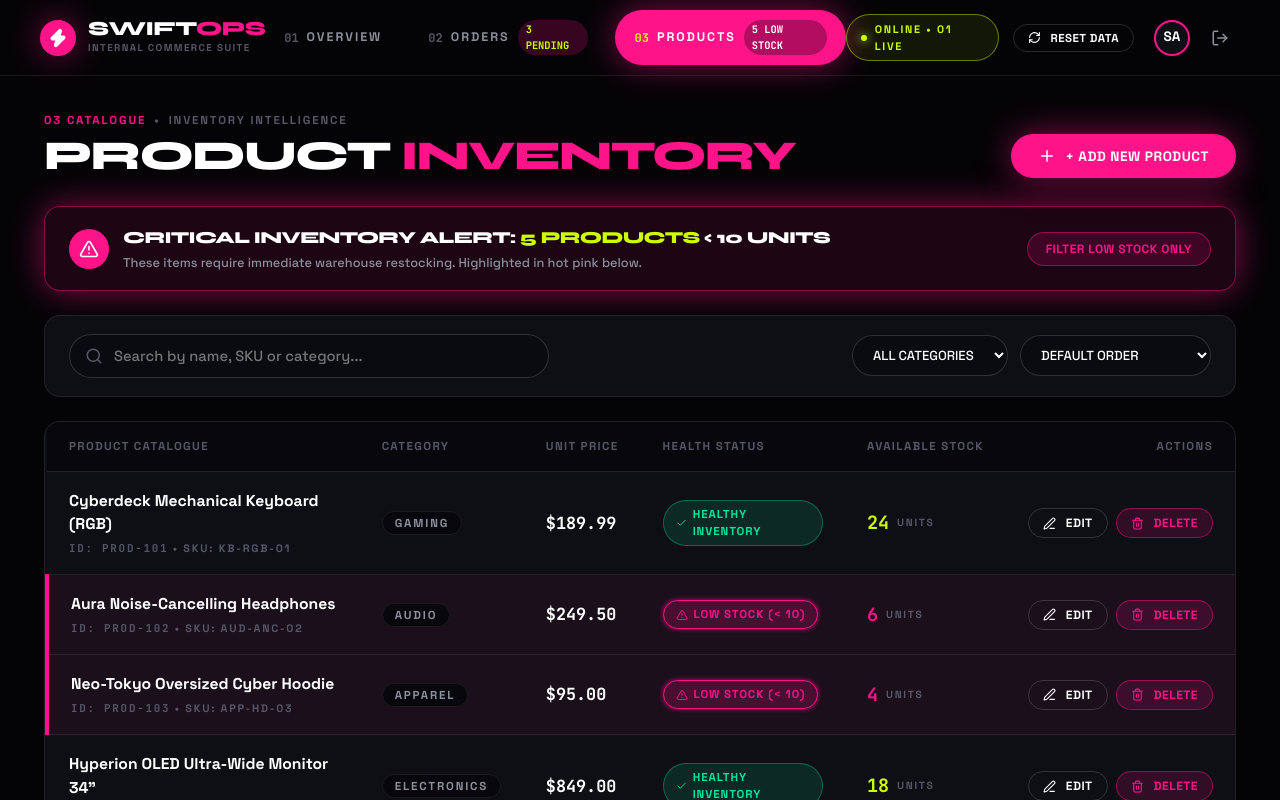
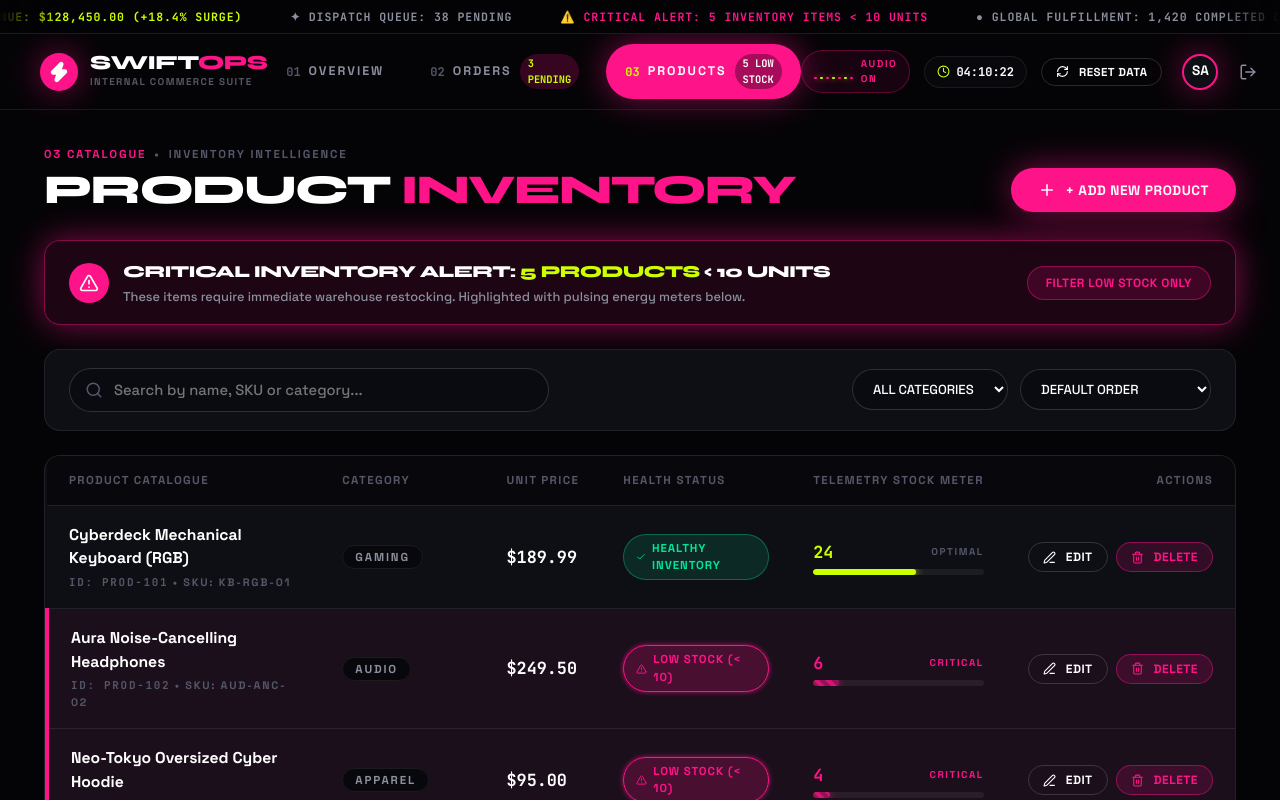
Before and after one commit to shubhamondaldh-maker/swiftops, a React (Vite) app: page /products in a window 1280 px wide. Shown: the top 800 px of the page. Built offline with nearby package versions, Linux system fonts and the light colour scheme; sample sign-in values are in the browser's storage.

Commit message:
feat: add kinetic marquee ticker, sound wave audio equalizer, cyberpunk stock battery meters, and celebration confetti

```diff
--- a/package.json
+++ b/package.json
@@ -10,6 +10,7 @@
     "preview": "vite preview"
   },
   "dependencies": {
+    "canvas-confetti": "^1.9.4",
     "lucide-react": "^1.61.0",
     "react": "^19.3.1",
     "react-dom": "^19.3.1",
--- /dev/null
+++ b/src/components/AudioEqualizer.jsx
@@ -0,0 +1,54 @@
+import React, { useState } from 'react';
+import { Volume2, VolumeX } from 'lucide-react';
+
+export const AudioEqualizer = () => {
+  const [isPlaying, setIsPlaying] = useState(true);
+
+  return (
+    <div
+      onClick={() => setIsPlaying(!isPlaying)}
+      style={{
+        display: 'flex',
+        alignItems: 'center',
+        gap: '8px',
+        padding: '6px 12px',
+        borderRadius: 'var(--radius-pill)',
+        backgroundColor: 'rgba(255, 19, 137, 0.08)',
+        border: '1px solid rgba(255, 19, 137, 0.3)',
+        cursor: 'pointer',
+        transition: 'all 0.2s ease',
+        userSelect: 'none'
+      }}
+      title="Sound Waves Telemetry Beat (Click to toggle)"
+    >
+      <div style={{ display: 'flex', alignItems: 'flex-end', gap: '3px', height: '14px' }}>
+        {[0.6, 1.0, 0.4, 0.9, 0.7, 0.3, 0.8].map((speed, i) => (
+          <div
+            key={i}
+            style={{
+              width: '3px',
+              backgroundColor: i % 2 === 0 ? 'var(--pink-primary)' : 'var(--chartreuse-primary)',
+              borderRadius: '2px',
+              height: isPlaying ? '100%' : '3px',
+              transformOrigin: 'bottom',
+              animation: isPlaying ? `equalizerBounce ${speed + 0.4}s ease-in-out infinite alternate` : 'none',
+              boxShadow: i % 2 === 0 ? '0 0 6px var(--pink-primary)' : '0 0 6px var(--chartreuse-primary)'
+            }}
+          />
+        ))}
+      </div>
+
+      <span className="eyebrow" style={{ fontSize: '0.62rem', color: isPlaying ? 'var(--pink-primary)' : 'var(--text-dim)' }}>
+        {isPlaying ? 'AUDIO ON' : 'MUTED'}
+      </span>
+
+      <style>{`
+        @keyframes equalizerBounce {
+          0% { height: 2px; }
+          50% { height: 14px; }
+          100% { height: 6px; }
+        }
+      `}</style>
+    </div>
+  );
+};
--- a/src/components/Layout.jsx
+++ b/src/components/Layout.jsx
@@ -1,7 +1,6 @@
-import React, { useState } from 'react';
+import React, { useState, useEffect } from 'react';
 import { NavLink, Outlet, useNavigate } from 'react-router-dom';
 import {
-  LayoutDashboard,
   ShoppingBag,
   Package,
   LogOut,
@@ -11,10 +10,13 @@ import {
   Zap,
   ArrowRight,
   ShieldCheck,
-  Search
+  Search,
+  Clock
 } from 'lucide-react';
 import { useAuth } from '../context/AuthContext';
 import { useData } from '../context/DataContext';
+import { MarqueeTicker } from './MarqueeTicker';
+import { AudioEqualizer } from './AudioEqualizer';
 
 export const Layout = () => {
   const { user, logout } = useAuth();
@@ -22,6 +24,18 @@ export const Layout = () => {
   const navigate = useNavigate();
   const [mobileMenuOpen, setMobileMenuOpen] = useState(false);
   const [isResetting, setIsResetting] = useState(false);
+  const [currentTime, setCurrentTime] = useState('');
+
+  // Live real-time seconds clock for ultra-cool cyber feel
+  useEffect(() => {
+    const updateTime = () => {
+      const now = new Date();
+      setCurrentTime(now.toLocaleTimeString('en-US', { hour12: false }));
+    };
+    updateTime();
+    const timer = setInterval(updateTime, 1000);
+    return () => clearInterval(timer);
+  }, []);
 
   const handleLogout = () => {
     logout();
@@ -56,6 +70,9 @@ export const Layout = () => {
 
   return (
     <div className="app-container" style={{ flexDirection: 'column' }}>
+      {/* Top Kinetic Marquee Ticker */}
+      <MarqueeTicker />
+
       {/* High-Impact Editorial Header */}
       <header style={{
         height: '76px',
@@ -82,8 +99,8 @@ export const Layout = () => {
 
           <div style={{ display: 'flex', alignItems: 'center', gap: '12px' }}>
             <div style={{
-              width: '36px',
-              height: '36px',
+              width: '38px',
+              height: '38px',
               borderRadius: '50%',
               backgroundColor: 'var(--pink-primary)',
               display: 'flex',
@@ -93,7 +110,7 @@ export const Layout = () => {
               boxShadow: 'var(--pink-glow)',
               flexShrink: 0
             }}>
-              <Zap size={20} fill="#fff" />
+              <Zap size={22} fill="#fff" />
             </div>
             <div>
               <div className="font-display" style={{ fontSize: '1.25rem', letterSpacing: '-0.03em', color: '#fff', lineHeight: 1 }}>
@@ -119,7 +136,7 @@ export const Layout = () => {
                 padding: '9px 18px',
                 borderRadius: 'var(--radius-pill)',
                 textDecoration: 'none',
-                transition: 'all 0.2s cubic-bezier(0.16, 1, 0.3, 1)',
+                transition: 'all 0.25s cubic-bezier(0.16, 1, 0.3, 1)',
                 backgroundColor: isActive ? 'var(--pink-primary)' : 'transparent',
                 color: isActive ? '#fff' : 'var(--text-muted)',
                 boxShadow: isActive ? 'var(--pink-glow)' : 'none',
@@ -132,7 +149,7 @@ export const Layout = () => {
                     className="font-mono"
                     style={{
                       fontSize: '0.75rem',
-                      fontWeight: 700,
+                      fontWeight: 800,
                       color: isActive ? 'var(--chartreuse-primary)' : 'var(--text-dim)'
                     }}
                   >
@@ -148,7 +165,7 @@ export const Layout = () => {
                         fontWeight: 800,
                         padding: '2px 8px',
                         borderRadius: 'var(--radius-pill)',
-                        backgroundColor: isActive ? 'rgba(0,0,0,0.3)' : 'rgba(255, 19, 137, 0.2)',
+                        backgroundColor: isActive ? 'rgba(0,0,0,0.35)' : 'rgba(255, 19, 137, 0.2)',
                         color: isActive ? '#fff' : item.badgeColor,
                         fontFamily: 'var(--font-mono)'
                       }}
@@ -162,29 +179,31 @@ export const Layout = () => {
           ))}
         </nav>
 
-        {/* Right Action Tools: System State, Reset Data, Profile */}
+        {/* Right Action Tools: Audio Equalizer, Clock, System State, Reset Data, Profile */}
         <div style={{ display: 'flex', alignItems: 'center', gap: '14px' }}>
+          {/* Animated Audio Wave Equalizer */}
+          <div className="desktop-equalizer">
+            <AudioEqualizer />
+          </div>
+
+          {/* Live System Clock */}
           <div style={{
             display: 'flex',
             alignItems: 'center',
-            gap: '8px',
-            padding: '6px 14px',
-            backgroundColor: 'rgba(204, 255, 0, 0.08)',
-            border: '1px solid var(--border-yellow)',
-            borderRadius: 'var(--radius-pill)'
-          }} className="telemetry-pill">
-            <div style={{
-              width: '6px',
-              height: '6px',
-              borderRadius: '50%',
-              backgroundColor: 'var(--chartreuse-primary)',
-              boxShadow: '0 0 10px var(--chartreuse-primary)'
-            }} />
-            <span className="eyebrow eyebrow-yellow" style={{ fontSize: '0.68rem' }}>
-              ONLINE • 01 LIVE
+            gap: '6px',
+            padding: '6px 12px',
+            backgroundColor: 'var(--bg-deep)',
+            border: '1px solid var(--border-subtle)',
+            borderRadius: 'var(--radius-pill)',
+            color: 'var(--text-muted)'
+          }} className="desktop-clock">
+            <Clock size={13} color="var(--chartreuse-primary)" />
+            <span className="font-mono" style={{ fontSize: '0.75rem', fontWeight: 700, color: '#fff' }}>
+              {currentTime}
             </span>
           </div>
 
+          {/* Reset Demo Data Button */}
           <button
             onClick={handleReset}
             className="btn btn-outline btn-sm"
@@ -208,7 +227,8 @@ export const Layout = () => {
               fontWeight: 800,
               fontSize: '0.85rem',
               color: '#fff',
-              backgroundColor: 'var(--bg-card)'
+              backgroundColor: 'var(--bg-card)',
+              boxShadow: 'var(--pink-glow)'
             }}>
               {user?.name ? user.name.slice(0, 2).toUpperCase() : 'AD'}
             </div>
@@ -278,11 +298,14 @@ export const Layout = () => {
           .desktop-nav {
             display: none !important;
           }
+          .desktop-equalizer {
+            display: none !important;
+          }
+          .desktop-clock {
+            display: none !important;
+          }
           .mobile-menu-btn {
             display: inline-flex !important;
-          }
-          .telemetry-pill {
-            display: none !important;
           }
         }
       `}</style>
--- /dev/null
+++ b/src/components/MarqueeTicker.jsx
@@ -0,0 +1,91 @@
+import React from 'react';
+
+export const MarqueeTicker = () => {
+  const items = [
+    '● LIVE TELEMETRY ACTIVE',
+    '⚡ NET REVENUE: $128,450.00 (+18.4% SURGE)',
+    '✦ DISPATCH QUEUE: 38 PENDING',
+    '⚠️ CRITICAL ALERT: 5 INVENTORY ITEMS < 10 UNITS',
+    '● GLOBAL FULFILLMENT: 1,420 COMPLETED CHECKOUTS',
+    '✦ SYSTEM OPERATIONAL • ENCRYPTED NODE 01'
+  ];
+
+  return (
+    <div style={{
+      width: '100%',
+      overflow: 'hidden',
+      backgroundColor: '#030305',
+      borderBottom: '1px solid rgba(255, 19, 137, 0.25)',
+      height: '34px',
+      display: 'flex',
+      alignItems: 'center',
+      position: 'relative',
+      zIndex: 110,
+      userSelect: 'none'
+    }}>
+      {/* Edge gradient fades */}
+      <div style={{
+        position: 'absolute',
+        left: 0,
+        top: 0,
+        bottom: 0,
+        width: '60px',
+        background: 'linear-gradient(to right, #030305, transparent)',
+        zIndex: 2,
+        pointerEvents: 'none'
+      }} />
+      <div style={{
+        position: 'absolute',
+        right: 0,
+        top: 0,
+        bottom: 0,
+        width: '60px',
+        background: 'linear-gradient(to left, #030305, transparent)',
+        zIndex: 2,
+        pointerEvents: 'none'
+      }} />
+
+      <div className="marquee-track">
+        {[...items, ...items, ...items].map((text, idx) => {
+          const isAlert = text.includes('CRITICAL');
+          const isSurge = text.includes('SURGE');
+          return (
+            <span
+              key={idx}
+              className="font-mono"
+              style={{
+                fontSize: '0.72rem',
+                fontWeight: 700,
+                letterSpacing: '0.08em',
+                padding: '0 24px',
+                color: isAlert ? 'var(--pink-primary)' : isSurge ? 'var(--chartreuse-primary)' : 'var(--text-muted)',
+                display: 'inline-flex',
+                alignItems: 'center',
+                gap: '8px',
+                whiteSpace: 'nowrap'
+              }}
+            >
+              {text}
+            </span>
+          );
+        })}
+      </div>
+
+      <style>{`
+        .marquee-track {
+          display: flex;
+          align-items: center;
+          width: max-content;
+          animation: marqueeScroll 35s linear infinite;
+        }
+        .marquee-track:hover {
+          animation-play-state: paused;
+        }
+        @keyframes marqueeScroll {
+          0% { transform: translateX(0); }
+          100% { transform: translateX(-33.33%); }
+        }
+      `}</style>
+    </div>
+  );
+};
--- /dev/null
+++ b/src/components/StockMeter.jsx
@@ -0,0 +1,67 @@
+import React from 'react';
+
+export const StockMeter = ({ stock }) => {
+  const isLow = Number(stock) < 10;
+  const maxVisual = 40;
+  const percentage = Math.min(100, Math.max(10, (stock / maxVisual) * 100));
+
+  return (
+    <div style={{ display: 'flex', flexDirection: 'column', gap: '4px', minWidth: '100px' }}>
+      <div style={{ display: 'flex', alignItems: 'center', justifyContent: 'space-between' }}>
+        <span
+          className="font-mono"
+          style={{
+            fontWeight: 900,
+            fontSize: '1.05rem',
+            color: isLow ? 'var(--pink-primary)' : 'var(--chartreuse-primary)'
+          }}
+        >
+          {stock}
+        </span>
+        <span className="eyebrow" style={{ fontSize: '0.62rem', color: isLow ? 'var(--pink-primary)' : 'var(--text-dim)' }}>
+          {isLow ? 'CRITICAL' : 'OPTIMAL'}
+        </span>
+      </div>
+
+      {/* Cyberpunk segmented bar */}
+      <div style={{
+        height: '6px',
+        width: '100%',
+        backgroundColor: 'rgba(255, 255, 255, 0.06)',
+        borderRadius: '3px',
+        overflow: 'hidden',
+        position: 'relative'
+      }}>
+        <div
+          style={{
+            height: '100%',
+            width: `${percentage}%`,
+            backgroundColor: isLow ? 'var(--pink-primary)' : 'var(--chartreuse-primary)',
+            boxShadow: isLow ? '0 0 10px var(--pink-primary)' : '0 0 10px var(--chartreuse-primary)',
+            borderRadius: '3px',
+            transition: 'width 0.4s cubic-bezier(0.16, 1, 0.3, 1)',
+            backgroundImage: isLow
+              ? 'linear-gradient(45deg, rgba(0,0,0,0.3) 25%, transparent 25%, transparent 50%, rgba(0,0,0,0.3) 50%, rgba(0,0,0,0.3) 75%, transparent 75%, transparent)'
+              : 'none',
+            backgroundSize: '12px 12px'
+          }}
+          className={isLow ? 'striped-pulse-meter' : ''}
+        />
+      </div>
+
+      <style>{`
+        .striped-pulse-meter {
+          animation: stripeMove 1.2s linear infinite, pulseGlow 1.5s ease-in-out infinite alternate;
+        }
+        @keyframes stripeMove {
+          0% { background-position: 0 0; }
+          100% { background-position: 24px 0; }
+        }
+        @keyframes pulseGlow {
+          from { opacity: 0.8; }
+          to { opacity: 1; }
+        }
+      `}</style>
+    </div>
+  );
+};
--- a/src/context/DataContext.jsx
+++ b/src/context/DataContext.jsx
@@ -1,4 +1,5 @@
 import React, { createContext, useContext, useState, useEffect } from 'react';
+import confetti from 'canvas-confetti';
 import { initialProducts, initialOrders, last7DaysStats } from '../data/mockData';
 
 const DataContext = createContext(null);
@@ -50,6 +51,17 @@ export const DataProvider = ({ children }) => {
       rating: 5.0
     };
     setProducts((prev) => [productWithId, ...prev]);
+
+    // Neon Confetti Burst!
+    try {
+      confetti({
+        particleCount: 60,
+        spread: 60,
+        origin: { y: 0.7 },
+        colors: ['#ff1389', '#ccff00', '#ffffff', '#00d4ff']
+      });
+    } catch {}
+
     return productWithId;
   };
 
@@ -77,6 +89,18 @@ export const DataProvider = ({ children }) => {
     setOrders((prev) =>
       prev.map((order) => (order.id === orderId ? { ...order, status: newStatus } : order))
     );
+
+    // If marked delivered, trigger reward fireworks!
+    if (newStatus === 'delivered') {
+      try {
+        confetti({
+          particleCount: 90,
+          spread: 80,
+          origin: { y: 0.6 },
+          colors: ['#00e699', '#ccff00', '#ff1389', '#ffffff']
+        });
+      } catch {}
+    }
   };
 
   // Reset to Mock Data
@@ -85,6 +109,14 @@ export const DataProvider = ({ children }) => {
     setOrders(initialOrders);
     localStorage.removeItem('swiftops_products');
     localStorage.removeItem('swiftops_orders');
+    try {
+      confetti({
+        particleCount: 40,
+        spread: 50,
+        origin: { y: 0.5 },
+        colors: ['#ff1389', '#ccff00']
+      });
+    } catch {}
   };
 
   // Real-time Calculated Metrics
@@ -93,9 +125,7 @@ export const DataProvider = ({ children }) => {
     .reduce((acc, curr) => acc + (parseFloat(curr.total) || 0), 0);
 
   const totalOrders = orders.length;
-
   const pendingOrders = orders.filter((order) => order.status === 'pending').length;
-
   const lowStockCount = products.filter((p) => Number(p.stock) < 10).length;
 
   return (
--- a/src/pages/Products.jsx
+++ b/src/pages/Products.jsx
@@ -7,11 +7,13 @@ import {
   AlertTriangle,
   Package,
   ArrowUpDown,
-  Check
+  Check,
+  Sparkles
 } from 'lucide-react';
 import { useData } from '../context/DataContext';
 import { ProductModal } from '../components/ProductModal';
 import { ConfirmModal } from '../components/ConfirmModal';
+import { StockMeter } from '../components/StockMeter';
 
 export const Products = () => {
   const { products, addProduct, updateProduct, deleteProduct, stats } = useData();
@@ -144,7 +146,7 @@ export const Products = () => {
                 CRITICAL INVENTORY ALERT: <span style={{ color: 'var(--chartreuse-primary)' }}>{stats.lowStockCount} PRODUCTS</span> &lt; 10 UNITS
               </div>
               <div style={{ fontSize: '0.8rem', color: 'var(--text-muted)', marginTop: '2px' }}>
-                These items require immediate warehouse restocking. Highlighted in hot pink below.
+                These items require immediate warehouse restocking. Highlighted with pulsing energy meters below.
               </div>
             </div>
           </div>
@@ -234,7 +236,7 @@ export const Products = () => {
               <th>CATEGORY</th>
               <th>UNIT PRICE</th>
               <th>HEALTH STATUS</th>
-              <th>AVAILABLE STOCK</th>
+              <th>TELEMETRY STOCK METER</th>
               <th style={{ textAlign: 'right' }}>ACTIONS</th>
             </tr>
           </thead>
@@ -301,20 +303,9 @@ export const Products = () => {
                       )}
                     </td>
 
+                    {/* Futuristic Stock Battery Meter Gauge */}
                     <td>
-                      <div style={{ display: 'flex', alignItems: 'center', gap: '8px' }}>
-                        <span
-                          className="font-mono"
-                          style={{
-                            fontWeight: 900,
-                            fontSize: '1.15rem',
-                            color: isLowStock ? 'var(--pink-primary)' : 'var(--chartreuse-primary)'
-                          }}
-                        >
-                          {product.stock}
-                        </span>
-                        <span className="eyebrow" style={{ fontSize: '0.65rem' }}>UNITS</span>
-                      </div>
+                      <StockMeter stock={product.stock} />
                     </td>
 
                     <td style={{ textAlign: 'right' }}>
```
Also changed, not shown: 1 other file (tests, documents, lock files or other folders).
